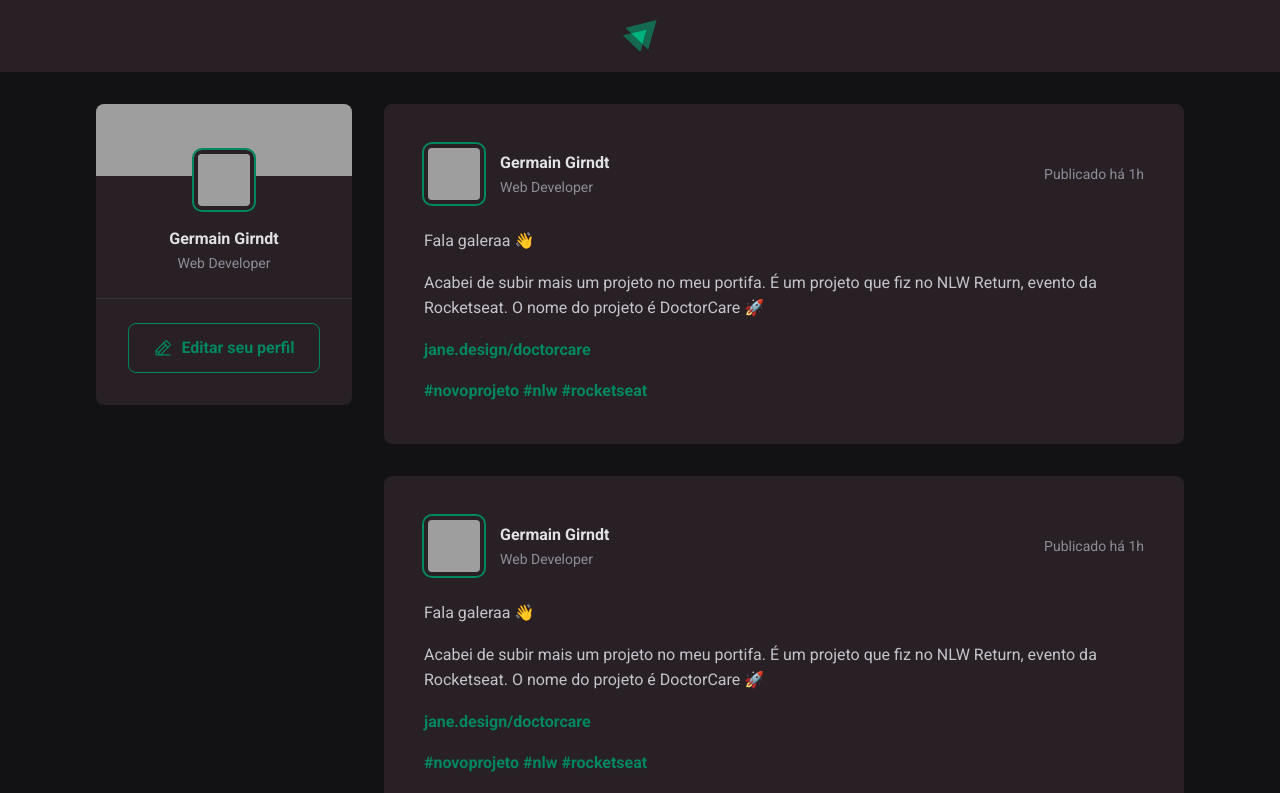
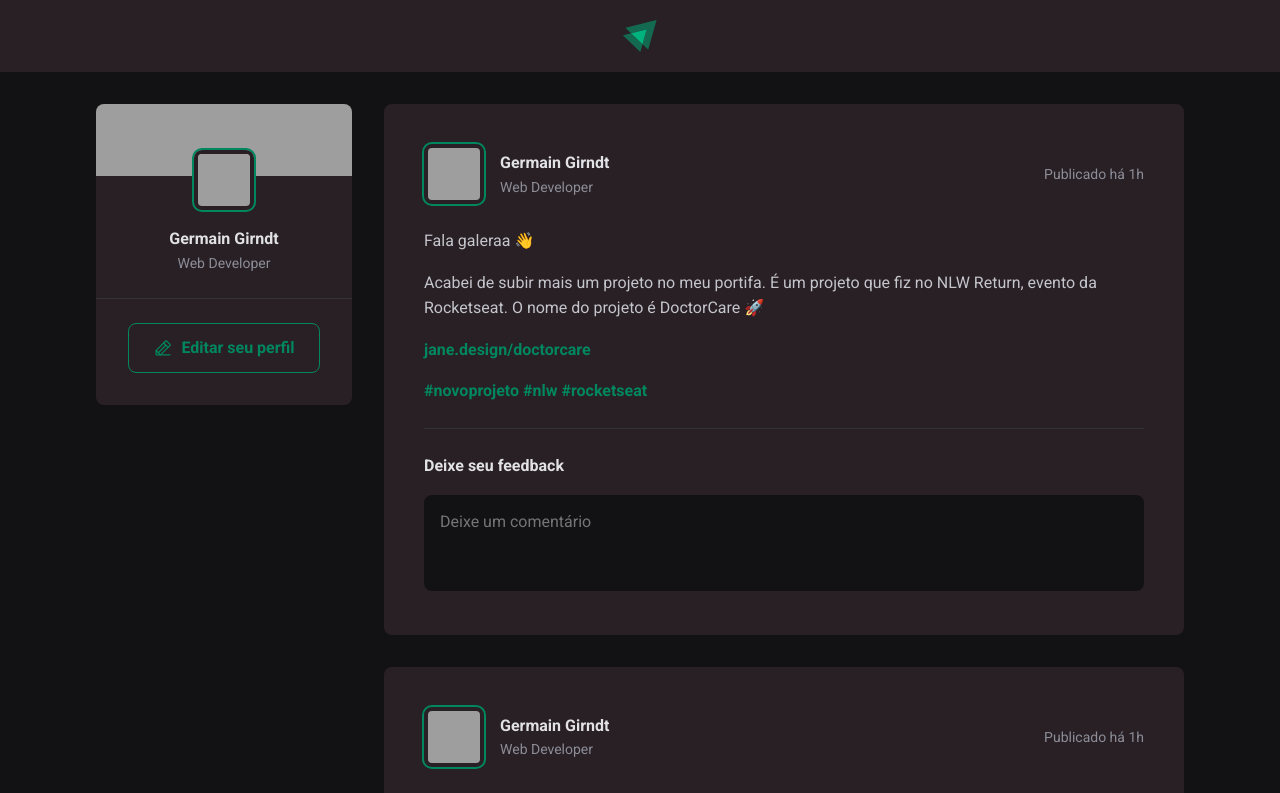
Before and after one commit to AndrePereira03/Blog, a React (Vite) app in the folder aulas/01-fundamentos-reactjs/: page / in a window 1280 px wide. Shown: the top 793 px of the page. Built offline with nearby package versions, Linux system fonts and the light colour scheme; grey boxes are pictures that could not be loaded.

Commit message:
criação dos comentários

```diff
--- a/aulas/01-fundamentos-reactjs/src/components/Post.jsx
+++ b/aulas/01-fundamentos-reactjs/src/components/Post.jsx
@@ -26,6 +26,17 @@
                     <a href="">#rocketseat</a>
                 </p>
             </div>
+
+            <form className= { styles.commentForm }>
+                <strong>Deixe seu feedback</strong>
+                <textarea
+                    placeholder="Deixe um comentário"
+                />
+                <footer>
+                    <button type = "submit">Publicar</button>
+                </footer>
+            </form>
+
         </article>
     )
 }
--- a/aulas/01-fundamentos-reactjs/src/components/Post.module.css
+++ b/aulas/01-fundamentos-reactjs/src/components/Post.module.css
@@ -77,3 +77,63 @@
     color: var(--gray-400);
     line-height: 1.6;
 }
+
+.commentForm
+{
+    width: 100%;
+    margin-top: 1.5rem;
+    padding-top: 1.5rem;
+    border-top: 1px solid var(--gray-600);
+}
+
+.commentForm > strong
+{
+    line-height: 1.6;
+    color: var(--gray-100);
+}
+
+.commentForm textarea
+{
+    width: 100%;
+    background: var(--gray-900);
+    border: 0;
+    resize: none;
+    height: 6rem;
+    padding: 1rem;
+    border-radius: 8px;
+    color: var(--gray-100);
+    line-height: 1.4;
+    margin-top: 1rem;
+}
+
+.commentForm footer
+{
+    visibility: hidden;
+    max-height: 0;
+}
+
+.commentForm:focus-within footer
+{
+    visibility: visible;
+    max-height: none;
+}
+
+.commentForm button[type=submit]
+{
+   padding: 1rem 1.5rem;
+   margin-top: 1rem;
+   border-radius: 8px;
+   border: 0;
+   background: var(--green-500);
+   color: var(--white);
+   font-weight: bold;
+   cursor: pointer;
+   transition: background-color 0.1s;
+
+}
+
+
+.commentForm button[type=submit]:hover
+{
+    background: var(--green-300);
+}
--- a/aulas/01-fundamentos-reactjs/src/global.css
+++ b/aulas/01-fundamentos-reactjs/src/global.css
@@ -10,6 +10,12 @@
 
     --green-300: #00B37E;
     --green-500: #00875f;
+}
+
+:focus
+{
+    outline: transparent;
+    box-shadow: 0 0 0 2px var(--green-500);
 }
 
 *{
```
